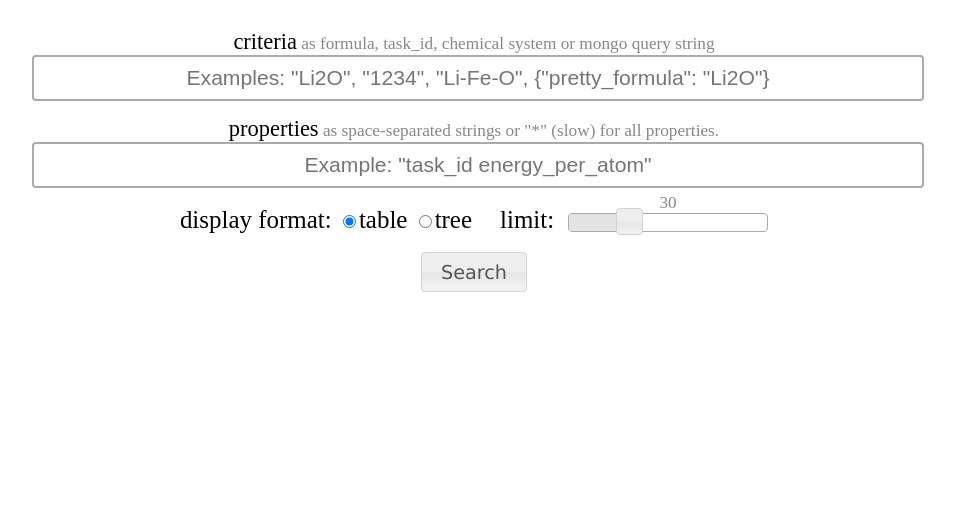
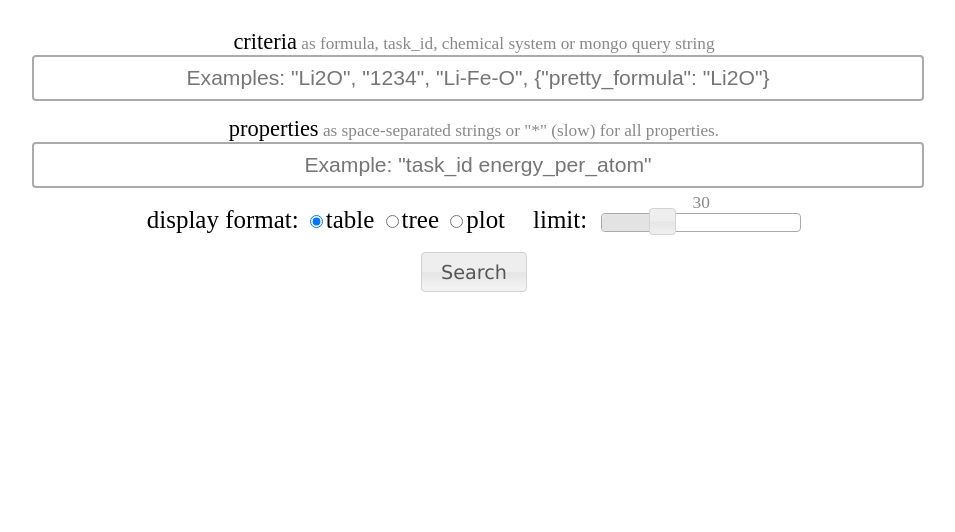
Before and after one commit to materialsproject/pymatgen-db, a Python web app: template matgendb/webui/home/templates/index.html in a window 1280 px wide. Shown: the part 87-619 px from the top of the page, without its empty margins (166-1121 px from the left). Run offline with Jinja, Linux system fonts and the light colour scheme; the template is opened without the code that fills it, so the values that code supplies are empty.

Commit message:
Added a simple plot option using jquery flot to the query ui. Plots results (if numeric) as a function of the first requested property.

```diff
--- a/matgendb/webui/home/templates/index.html
+++ b/matgendb/webui/home/templates/index.html
@@ -17,6 +17,7 @@
     <script type="text/javascript" src="/static/js/DataTables-1.9.4/extras/TableTools/media/js/TableTools.min.js"></script>
     <script type="text/javascript" src="/static/js/DataTables-1.9.4/extras/Scroller/media/js/dataTables.scroller.min.js"></script>
     <script type="text/javascript" src="/static/js/jquery.spinner.js"></script>
+    <script type="text/javascript" src="/static/js/jquery.flot.js"></script>
     <script type="text/javascript" src="/static/js/home.js"></script>
     <link rel="shortcut icon" href='/static/images/favicon.ico'/>
     <link rel='stylesheet' href="/static/js/DataTables-1.9.4/extras/TableTools/media/css/TableTools.css" type='text/css'>
@@ -61,7 +62,8 @@
                     <td>
                 <span class="emph">display format:
                 <input type="radio" name="display" value="table" checked>table
-                <input type="radio" name="display" value="tree">tree</span>
+                <input type="radio" name="display" value="tree">tree
+                <input type="radio" name="display" value="plot">plot</span>
                     </td>
                     <td>
                     <td><span id="limit-label" class="emph">limit: </span></td><td>
@@ -86,6 +88,7 @@
     <div class='divider' style='margin-top:40px;'></div>
     <h2 id="num-results">x results</h2>
     <div id='result-tree'></div>
+    <div id='result-plot'></div>
     <div id='results-table-div'>
     <table id='results-table'>
     </table>
--- a/matgendb/webui/static/css/home.css
+++ b/matgendb/webui/static/css/home.css
@@ -62,6 +62,14 @@ label {
     margin-left: auto;
     margin-right: auto;
     display: None;
+    font-size: 1.1em;
+}
+
+#result-plot {
+    width: 90%;
+    height: 40%;
+    margin-left: auto;
+    margin-right: auto;
     font-size: 1.1em;
 }
 
--- a/matgendb/webui/static/js/home.js
+++ b/matgendb/webui/static/js/home.js
@@ -12,6 +12,19 @@ function displayData() {
             visualize(currentData);
             $("#result-tree").show();
             $("#num-results").show();
+            $("#result-plot").hide();
+            $("#results-table-div").hide();
+        }
+        catch (e) {
+            alert("Sorry error in json string, please correct and try again: " + e.message);
+        }
+    }
+    else if (checkedValue == "plot" && currentData.length > 0) {
+        try {
+            visualize_plot(currentData);
+            $("#result-plot").show();
+            $("#num-results").show();
+            $("#result-tree").hide();
             $("#results-table-div").hide();
         }
         catch (e) {
@@ -67,6 +80,7 @@ function displayData() {
         $("#results-table-div").show();
         $("#num-results").show();
         $("#result-tree").hide();
+        $("#result-plot").hide();
     }
 }
 
@@ -134,6 +148,39 @@ var transforms = {
 function visualize(json) {
     $('#result-tree').html('');
     $('#result-tree').json2html(convert('Results', json, 'open'), transforms.object);
+    regEvents();
+}
+
+function visualize_plot(json) {
+
+    alldata = [];
+
+    for (j = 1; j < properties.length; j++) {
+	values = [];
+	for (i = 0; i < currentData.length; i++) {
+            x = currentData[i][properties[0]];
+            y = currentData[i][properties[j]];
+            values.push([x,y]);
+	}
+	values.sort(function(a,b){return a[0]-b[0]});
+	series = { label: properties[j], data: values };
+	alldata.push(series);
+    }
+
+    var options = {
+	series: {
+            lines: { show: true },
+            points: { show: true }
+	}
+    };
+
+    try {
+	$.plot($("#result-plot"), alldata, options);
+    }
+    catch (e) {
+	alert("Sorry error in plot, please correct and try again: " + e.message);
+    }
+
     regEvents();
 }
 
```
